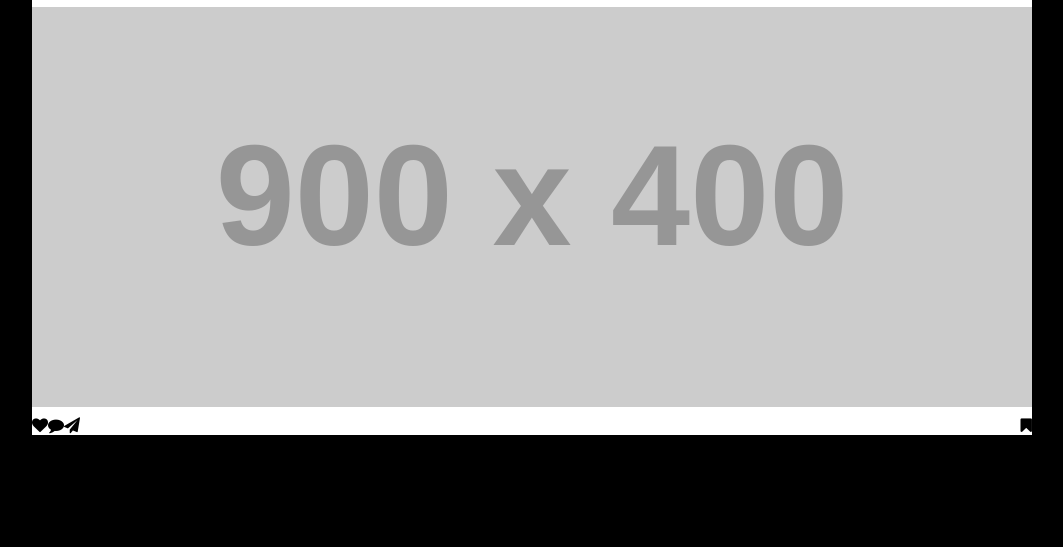
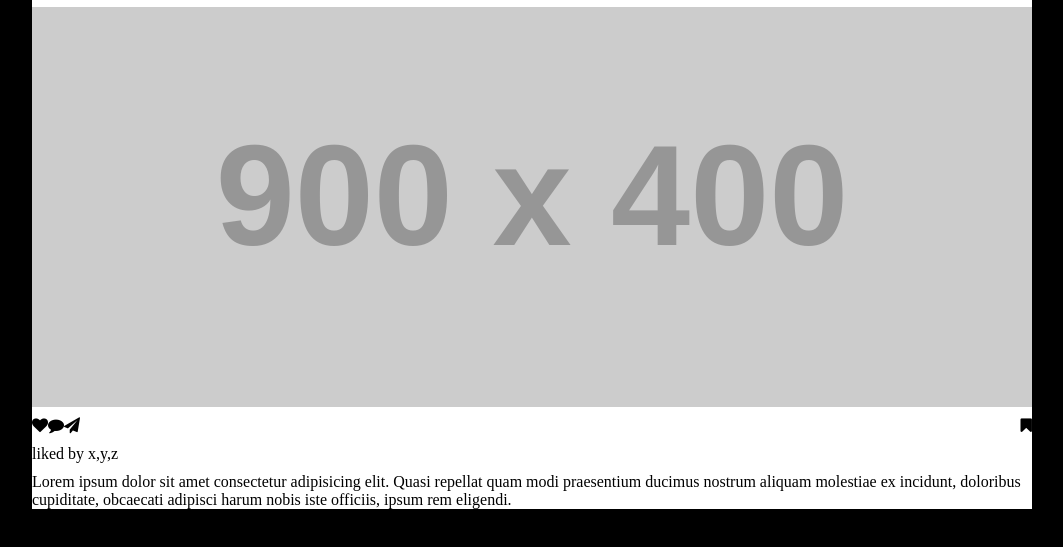
Before and after one commit to 4GeeksAcademy/BinahDaath-instagram-post, a plain HTML site: page index.html in a window 1280 px wide. Shown: the part 109-656 px from the top of the page, without its empty margins (108-1171 px from the left). Drawn offline with Linux system fonts and the light colour scheme; placeholder pictures from the web are drawn by us.

Commit message:
almost done

```diff
--- a/index.html
+++ b/index.html
@@ -30,6 +30,14 @@
     </div>
     <div class="icone-right"><i class="fa fa-bookmark"></i></div>
     </div>
+    <div class="text">
+        <div>
+            liked by x,y,z
+        </div>
+        <div>
+            Lorem ipsum dolor sit amet consectetur adipisicing elit. Quasi repellat quam modi praesentium ducimus nostrum aliquam molestiae ex incidunt, doloribus cupiditate, obcaecati adipisci harum nobis iste officiis, ipsum rem eligendi.
+        </div>
+    </div>
    </div>
    </body>
 </html>
--- a/styles.css
+++ b/styles.css
@@ -43,3 +43,8 @@ button {
     height: 20px;
     width: 20px;
 }
+.text{
+    display: flex;
+    flex-direction: column;
+    gap: 10px;
+}
```
